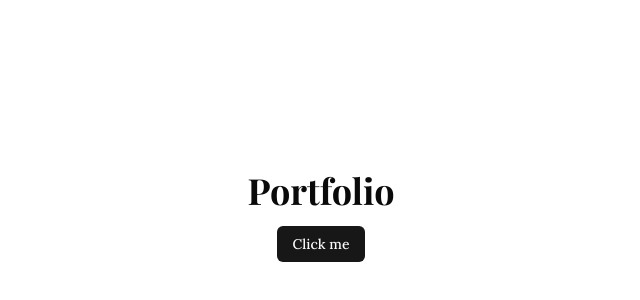
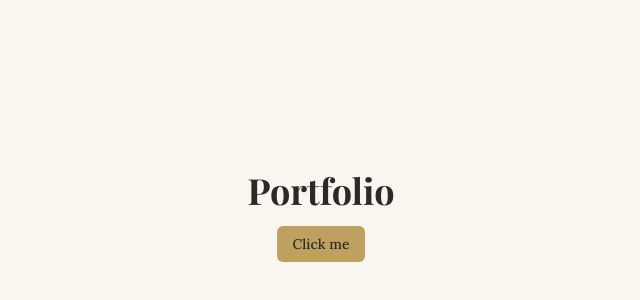
Before and after one commit to sakacyd/sakahayu-portfolio, a Next.js app: page / in a window 1280 px wide. Shown: the part 184-484 px from the top of the page, without its empty margins (319-959 px from the left). Built offline with nearby package versions, Linux system fonts and the light colour scheme; a web font is replaced by a local one.

Commit message:
feat: design system

```diff
--- a/app/globals.css
+++ b/app/globals.css
@@ -2,62 +2,32 @@
 
 @plugin "tailwindcss-animate";
 
-@custom-variant dark (&:is(.dark *));
-
 :root {
-
-  --background: hsl(0 0% 100%);
-  --foreground: hsl(0 0% 3.9%);
-  --card: hsl(0 0% 100%);
-  --card-foreground: hsl(0 0% 3.9%);
-  --popover: hsl(0 0% 100%);
-  --popover-foreground: hsl(0 0% 3.9%);
-  --primary: hsl(0 0% 9%);
-  --primary-foreground: hsl(0 0% 98%);
-  --secondary: hsl(0 0% 96.1%);
-  --secondary-foreground: hsl(0 0% 9%);
-  --muted: hsl(0 0% 96.1%);
-  --muted-foreground: hsl(0 0% 45.1%);
-  --accent: hsl(0 0% 96.1%);
-  --accent-foreground: hsl(0 0% 9%);
+  --background: #F9F6F0;
+  --foreground: #2C2A28;
+  --card: #F9F6F0;
+  --card-foreground: #2C2A28;
+  --popover: #F9F6F0;
+  --popover-foreground: #2C2A28;
+  --primary: #BFA15F;
+  --primary-foreground: #2C2A28;
+  --secondary: #EBE5D9;
+  --secondary-foreground: #2C2A28;
+  --muted: #EBE5D9;
+  --muted-foreground: #5C5855;
+  --accent: #EBE5D9;
+  --accent-foreground: #2C2A28;
   --destructive: hsl(0 84.2% 60.2%);
   --destructive-foreground: hsl(0 0% 98%);
-  --border: hsl(0 0% 89.8%);
-  --input: hsl(0 0% 89.8%);
-  --ring: hsl(0 0% 3.9%);
+  --border: #BFA15F;
+  --input: #BFA15F;
+  --ring: #BFA15F;
   --chart-1: hsl(12 76% 61%);
   --chart-2: hsl(173 58% 39%);
   --chart-3: hsl(197 37% 24%);
   --chart-4: hsl(43 74% 66%);
   --chart-5: hsl(27 87% 67%);
   --radius: 0.5rem;
-}
-
-.dark {
-  --background: hsl(0 0% 3.9%);
-  --foreground: hsl(0 0% 98%);
-  --card: hsl(0 0% 3.9%);
-  --card-foreground: hsl(0 0% 98%);
-  --popover: hsl(0 0% 3.9%);
-  --popover-foreground: hsl(0 0% 98%);
-  --primary: hsl(0 0% 98%);
-  --primary-foreground: hsl(0 0% 9%);
-  --secondary: hsl(0 0% 14.9%);
-  --secondary-foreground: hsl(0 0% 98%);
-  --muted: hsl(0 0% 14.9%);
-  --muted-foreground: hsl(0 0% 63.9%);
-  --accent: hsl(0 0% 14.9%);
-  --accent-foreground: hsl(0 0% 98%);
-  --destructive: hsl(0 62.8% 30.6%);
-  --destructive-foreground: hsl(0 0% 98%);
-  --border: hsl(0 0% 14.9%);
-  --input: hsl(0 0% 14.9%);
-  --ring: hsl(0 0% 83.1%);
-  --chart-1: hsl(220 70% 50%);
-  --chart-2: hsl(160 60% 45%);
-  --chart-3: hsl(30 80% 55%);
-  --chart-4: hsl(280 65% 60%);
-  --chart-5: hsl(340 75% 55%);
 }
 
 @theme inline {
@@ -99,5 +69,10 @@
   }
   body {
     @apply bg-background text-foreground;
+    font-family: var(--font-lora), serif;
+  }
+  h1, h2, h3, h4, h5, h6 {
+    font-family: var(--font-playfair), serif;
+    font-weight: normal;
   }
 }
```
Also changed, not shown: 3 other files (tests, documents, lock files or other folders).
